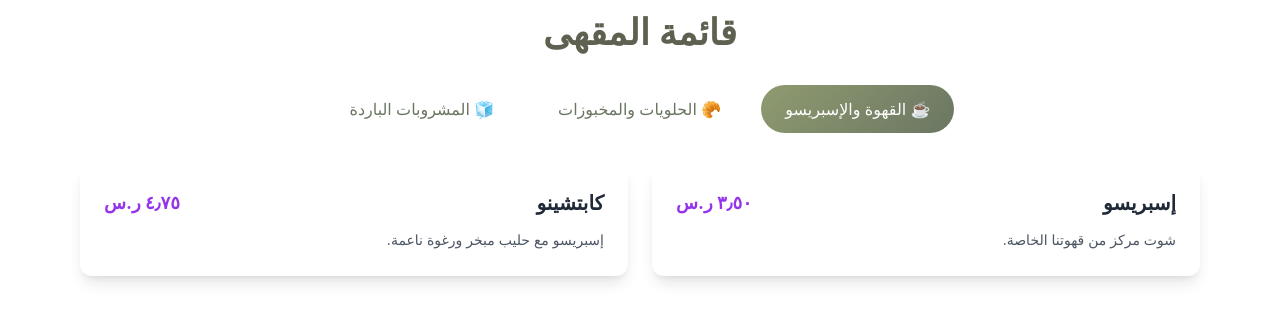
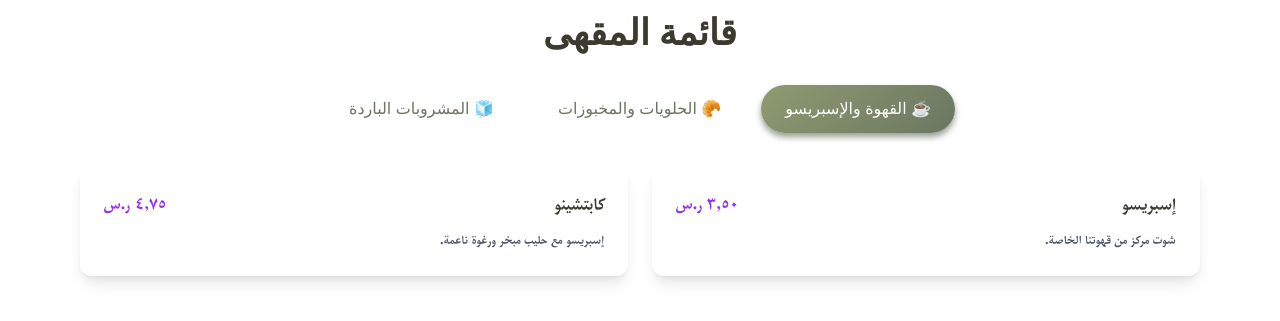
Before and after one commit to Shallen444/menutesting, a plain HTML site: page index.html in a window 1280 px wide. Shown: the part 351-672 px from the top of the page. Drawn offline with nearby package versions, Linux system fonts and the light colour scheme; a web font is replaced by a local one.

Commit message:
Update index.html

```diff
--- a/index.html
+++ b/index.html
@@ -8,40 +8,66 @@
   <!-- Tailwind CSS -->
   <script src="https://cdn.tailwindcss.com"></script>
 
-  <!-- Google Fonts -->
-  <link href="https://fonts.googleapis.com/css2?family=Manchette&display=swap" rel="stylesheet">
+  <!-- Google Fonts (Manchette) -->
+  <link href="https://fonts.googleapis.com/css2?family=Manchette&display=swap" rel="stylesheet" />
 
   <style>
+    /* Custom Fonts loaded from your repo root */
+    @font-face {
+      font-family: 'AE_Cortoba';
+      src: url('./AE_Cortoba.ttf') format('truetype');
+      font-weight: normal;
+      font-style: normal;
+    }
+    @font-face {
+      font-family: 'Basma';
+      src: url('./UKIJTuzBB.ttf') format('truetype');
+      font-weight: normal;
+      font-style: normal;
+    }
+
     body {
       background-color: white;
-    }
-    .menu-font {
-      font-family: "Playfair Display", serif;
-      color: #3a3a2e;
-    }
-    .body-font {
-      font-family: "Inter", sans-serif;
+      font-family: 'Inter', sans-serif;
       color: #5e6150;
     }
     .title-font {
       font-family: 'Manchette', serif;
+      color: #3a3a2e;
+    }
+    .category-font {
+      font-family: 'AE_Cortoba', sans-serif;
+      color: #6b7662;
+    }
+    .category-tab {
+      background-color: white;
+      transition: all 0.3s ease;
+      padding-left: 1.5rem;
+      padding-right: 1.5rem;
+      padding-top: 0.75rem;
+      padding-bottom: 0.75rem;
+      border-radius: 9999px; /* rounded-full */
+      font-weight: 500;
+      cursor: pointer;
+      user-select: none;
+    }
+    .category-tab:hover {
+      background-color: #b5b895;
+      color: #3a3a2e;
+      box-shadow: 0 4px 6px rgba(107, 118, 98, 0.3);
+    }
+    .category-tab.active {
+      background: linear-gradient(135deg, #8f9b70 0%, #6b7662 100%);
+      color: white;
+      box-shadow: 0 4px 6px rgba(107, 118, 98, 0.7);
+    }
+    .menu-font {
+      font-family: 'Basma', serif;
+      color: #3a3a2e;
     }
     .menu-item:hover {
       transform: translateY(-2px);
       transition: all 0.3s ease;
-    }
-    .category-tab {
-      background-color: white;
-      color: #6b7662;
-      transition: all 0.3s ease;
-    }
-    .category-tab:hover {
-      background-color: #b5b895;
-      color: #3a3a2e;
-    }
-    .category-tab.active {
-      background: linear-gradient(135deg, #8f9b70 0%, #6b7662 100%);
-      color: white;
     }
     .fade-in {
       animation: fadeIn 0.5s ease-in;
@@ -59,9 +85,10 @@
   </style>
 </head>
 
-<body class="body-font bg-white">
+<body>
 
   <div class="max-w-6xl mx-auto px-4 py-12">
+
     <!-- Logo and Title -->
     <div class="text-center mb-8">
       <img
@@ -77,7 +104,7 @@
     <div class="flex flex-wrap justify-center gap-4 mb-8">
       <button
         onclick="showCategory('coffee')"
-        class="category-tab active px-6 py-3 rounded-full font-medium"
+        class="category-tab active category-font"
         id="coffee-tab"
       >
         ☕ القهوة والإسبريسو
@@ -85,7 +112,7 @@
 
       <button
         onclick="showCategory('pastries')"
-        class="category-tab px-6 py-3 rounded-full font-medium"
+        class="category-tab category-font"
         id="pastries-tab"
       >
         🥐 الحلويات والمخبوزات
@@ -93,7 +120,7 @@
 
       <button
         onclick="showCategory('beverages')"
-        class="category-tab px-6 py-3 rounded-full font-medium"
+        class="category-tab category-font"
         id="beverages-tab"
       >
         🧊 المشروبات الباردة
@@ -106,10 +133,10 @@
       <div id="coffee" class="menu-section">
         <div class="grid gap-6 md:grid-cols-2">
           <div
-            class="menu-item bg-white rounded-xl p-6 shadow-lg hover:shadow-xl"
+            class="menu-item bg-white rounded-xl p-6 shadow-lg hover:shadow-xl menu-font"
           >
             <div class="flex justify-between items-start mb-3">
-              <h3 class="menu-font text-xl font-semibold text-gray-800">
+              <h3 class="text-xl font-semibold">
                 إسبريسو
               </h3>
               <span class="text-purple-600 font-bold text-lg">٣٫٥٠ ر.س</span>
@@ -120,10 +147,10 @@
           </div>
 
           <div
-            class="menu-item bg-white rounded-xl p-6 shadow-lg hover:shadow-xl"
+            class="menu-item bg-white rounded-xl p-6 shadow-lg hover:shadow-xl menu-font"
           >
             <div class="flex justify-between items-start mb-3">
-              <h3 class="menu-font text-xl font-semibold text-gray-800">
+              <h3 class="text-xl font-semibold">
                 كابتشينو
               </h3>
               <span class="text-purple-600 font-bold text-lg">٤٫٧٥ ر.س</span>
@@ -139,10 +166,10 @@
       <div id="pastries" class="menu-section hidden">
         <div class="grid gap-6 md:grid-cols-2">
           <div
-            class="menu-item bg-white rounded-xl p-6 shadow-lg hover:shadow-xl"
+            class="menu-item bg-white rounded-xl p-6 shadow-lg hover:shadow-xl menu-font"
           >
             <div class="flex justify-between items-start mb-3">
-              <h3 class="menu-font text-xl font-semibold text-gray-800">
+              <h3 class="text-xl font-semibold">
                 كرواسون زبدة
               </h3>
               <span class="text-purple-600 font-bold text-lg">٤ ر.س</span>
@@ -158,10 +185,10 @@
       <div id="beverages" class="menu-section hidden">
         <div class="grid gap-6 md:grid-cols-2">
           <div
-            class="menu-item bg-white rounded-xl p-6 shadow-lg hover:shadow-xl"
+            class="menu-item bg-white rounded-xl p-6 shadow-lg hover:shadow-xl menu-font"
           >
             <div class="flex justify-between items-start mb-3">
-              <h3 class="menu-font text-xl font-semibold text-gray-800">
+              <h3 class="text-xl font-semibold">
                 قهوة مثلجة
               </h3>
               <span class="text-purple-600 font-bold text-lg">٤٫٢٥ ر.س</span>
@@ -196,5 +223,6 @@
       setTimeout(() => content.classList.add("fade-in"), 10);
     }
   </script>
+
 </body>
 </html>
```
